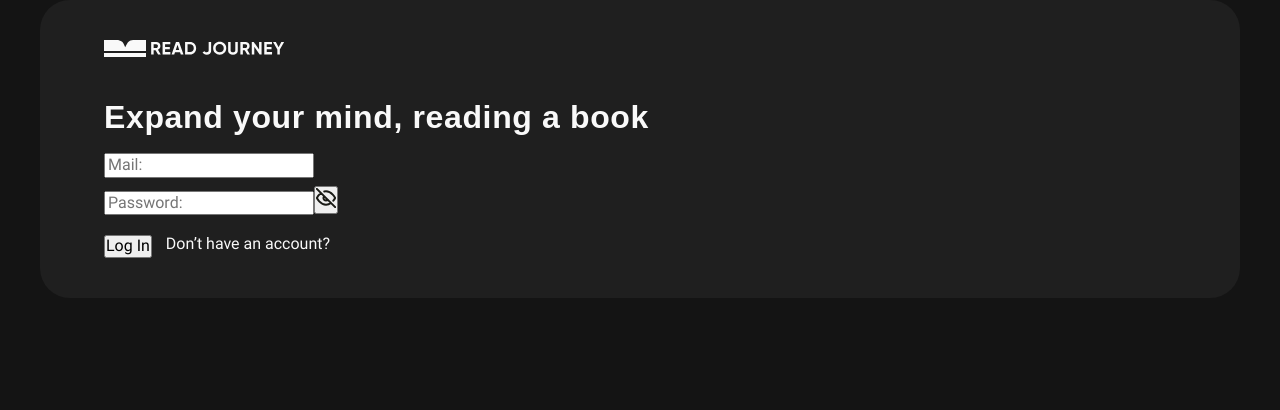
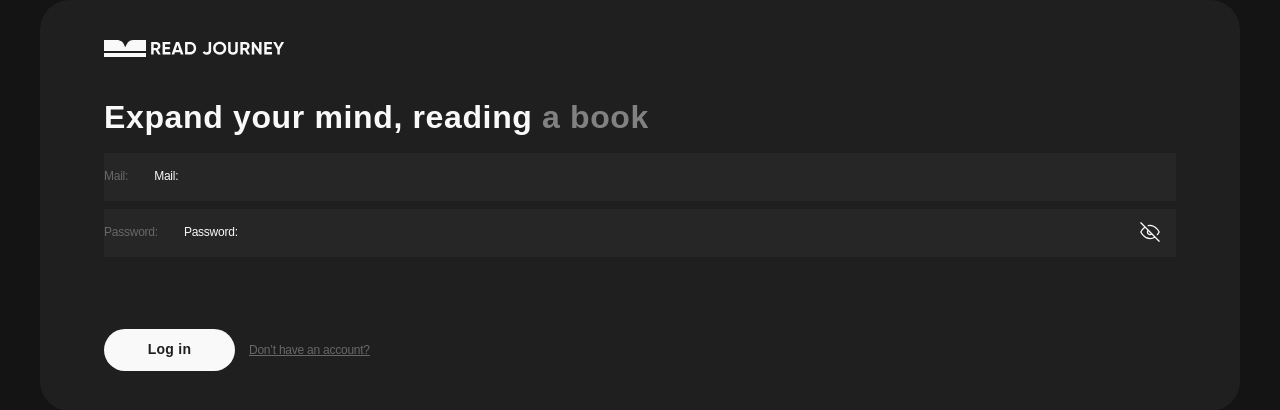
Before and after one commit to VictorFil67/read-journey, a React (Vite) app: page /read-journey/login in a window 1280 px wide. Shown: the top 410 px of the page. Built offline with nearby package versions, Linux system fonts and the light colour scheme.

Commit message:
login form without right/wrong effects

```diff
--- a/src/components/Login/Login.Styled.js
+++ b/src/components/Login/Login.Styled.js
@@ -1,3 +1,4 @@
+import { Link } from "react-router-dom";
 import styled from "styled-components";
 
 export const EnterWrap = styled.div`
@@ -12,39 +13,142 @@ export const EnterWrap = styled.div`
   }
 `;
 export const LogoWrap = styled.div`
+  height: 17px;
   @media only screen and (min-width: 768px) {
     display: none;
   }
 `;
 export const LogoTitleSvgWrap = styled.div`
-  @media only screen and (max-width: 768px) {
+  @media only screen and (max-width: 767px) {
     display: none;
   }
 `;
-export const Slogan = styled.h1`
+export const AuthSlogan = styled.h1`
   font: 700 32px / 1 "Gilroy", sans-serif;
   letter-spacing: 0.02em;
   color: #f9f9f9;
-  @media only screen and (max-width: 768px) {
+  @media only screen and (min-width: 768px) {
   }
 `;
+export const AuthSpan = styled.span`
+  font: 700 32px / 1 "Gilroy", sans-serif;
+  letter-spacing: 0.02em;
+  color: rgba(227, 227, 227, 0.5);
+  @media only screen and (min-width: 768px) {
+  }
+`;
+
 export const AuthForm = styled.form`
   display: flex;
   flex-direction: column;
   gap: 20px;
-  @media only screen and (max-width: 768px) {
+  @media only screen and (min-width: 768px) {
   }
 `;
-export const InputWrap = styled.div`
+export const AuthInputWrap = styled.div`
   display: flex;
   flex-direction: column;
   gap: 8px;
-  @media only screen and (max-width: 768px) {
+  @media only screen and (min-width: 768px) {
   }
 `;
-export const SubmitBlock = styled.div`
+export const AuthSubmitBlock = styled.div`
   display: flex;
   gap: 14px;
-  @media only screen and (max-width: 768px) {
+  align-items: center;
+  @media only screen and (min-width: 768px) {
   }
 `;
+export const EmtyBlock = styled.div`
+  height: 44px;
+  @media only screen and (min-width: 768px) {
+  }
+`;
+export const AuthLabel = styled.label`
+  display: flex;
+  flex-direction: column;
+  position: relative;
+  /* gap: 8px; */
+  @media only screen and (min-width: 768px) {
+  }
+`;
+export const AuthInputContainer = styled.div`
+  display: flex;
+  gap: 10px;
+  /* border: 1px solid red; */
+  border-radius: 12px;
+  align-items: center;
+  background: #262626;
+  @media only screen and (min-width: 768px) {
+  }
+`;
+export const AuthInputTitle = styled.p`
+  padding: 14px 0 14px 14px;
+  /* border-radius: 12px 0 0 12px; */
+  color: #686868;
+  background: #262626;
+  font: 500 12px / 1.33333 "Gilroy", sans-serif;
+  letter-spacing: -0.02em;
+  text-align: center;
+  @media only screen and (min-width: 768px) {
+    padding: 16px 16px 16px 0;
+  }
+`;
+export const AuthInput = styled.input`
+  padding: 14px 14px 14px 0;
+  /* border-radius: 0 12px 12px 0; */
+  background: #262626;
+  color: #f9f9f9;
+  width: 100%;
+  outline: none;
+  border: none;
+  font: 500 12px / 1.33333 "Gilroy", sans-serif;
+  letter-spacing: -0.02em;
+  &::placeholder {
+    background: #262626;
+    color: #f9f9f9;
+  }
+  /* &:focus, */
+  &:active {
+    background: #262626;
+    color: #f9f9f9;
+  }
+  @media only screen and (min-width: 768px) {
+    padding: 16px 16px 16px 0;
+  }
+`;
+export const AuthEyeBtn = styled.button`
+  position: absolute;
+  right: 16px;
+  top: 13px;
+  background-color: transparent;
+  border: none;
+  padding: 0;
+  height: 20px;
+  width: 20px;
+  z-index: 2;
+`;
+export const AuthButton = styled.button`
+  /* margin-top: 22px; */
+  border-radius: 30px;
+  padding: 12px 15px;
+  border: none;
+  background-color: #f9f9f9;
+  transition: all 0.3s;
+  width: 131px;
+  /* white-space: nowrap; */
+  font: 700 14px / 1.28571 "Gilroy", sans-serif;
+  letter-spacing: 0.02em;
+  color: #1f1f1f;
+  &:hover {
+    background-color: var(--hover-green);
+  }
+`;
+export const LinkStyled = styled(Link)`
+  font: 500 12px / 1.16667 "Gilroy", sans-serif;
+  letter-spacing: -0.02em;
+  text-decoration: underline;
+  text-decoration-skip-ink: none;
+  text-align: center;
+  color: #686868;
+`;
--- a/src/components/Login/Login.jsx
+++ b/src/components/Login/Login.jsx
@@ -9,16 +9,25 @@ import { useEffect, useState } from "react";
 import { Loader } from "../Loader/Loader";
 import { signInThunk } from "../../store/auth/operations";
 import { selectIsLoading } from "../../store/auth/selectors";
-import { Link, useNavigate } from "react-router-dom";
+import { useNavigate } from "react-router-dom";
 import { Container } from "../Layout/Layout.Styled";
 import {
+  AuthButton,
+  AuthEyeBtn,
   AuthForm,
+  AuthInput,
+  AuthInputContainer,
+  AuthInputTitle,
+  AuthInputWrap,
+  AuthLabel,
+  AuthSlogan,
+  AuthSpan,
+  AuthSubmitBlock,
+  EmtyBlock,
   EnterWrap,
-  InputWrap,
+  LinkStyled,
   LogoTitleSvgWrap,
   LogoWrap,
-  Slogan,
-  SubmitBlock,
 } from "./Login.Styled";
 import Logo from "../../images/Logo";
 import LogoTitleSvg from "../../images/LogoTitleSvg";
@@ -79,36 +88,47 @@ export const Login = () => {
           {/* {window.innerWidth < 768 ? <Logo /> : <LogoTitleSvg />} */}
           <AuthForm onSubmit={handleSubmit(onSubmit)}>
             {/* <div> */}
-            <Slogan>
-              Expand your mind, reading <span> a book</span>
-            </Slogan>
-            <InputWrap>
-              <label>
-                <input placeholder="Mail:" type="text" {...register("email")} />
+            <AuthSlogan>
+              Expand your mind, reading <AuthSpan>a book</AuthSpan>
+            </AuthSlogan>
+            <AuthInputWrap>
+              <AuthLabel>
+                <AuthInputContainer>
+                  <AuthInputTitle>Mail:</AuthInputTitle>
+                  <AuthInput
+                    placeholder="Mail:"
+                    type="text"
+                    {...register("email")}
+                  />
+                </AuthInputContainer>
                 <span>{errors.email?.message}</span>
-              </label>
-              <label>
-                <input
-                  placeholder="Password:"
-                  type={eye ? "text" : "password"}
-                  {...register("password")}
-                />
+              </AuthLabel>
+              <AuthLabel>
+                <AuthInputContainer>
+                  <AuthInputTitle>Password:</AuthInputTitle>
+                  <AuthInput
+                    placeholder="Password:"
+                    type={eye ? "text" : "password"}
+                    {...register("password")}
+                  />
+                </AuthInputContainer>
                 <span>{errors.password?.message}</span>
-                <button
+                <AuthEyeBtn
                   type="button"
                   onClick={() => setEye(!eye)}
                   aria-label="show or hide password"
                 >
                   {eye ? <EyeOpenSvg /> : <EyeCloseSvg />}
-                </button>
-              </label>
-            </InputWrap>
-            <SubmitBlock>
-              <button name="submit" type="submit" aria-label="Log In">
-                Log In
-              </button>
-              <Link to={"/register"}>Don’t have an account?</Link>
-            </SubmitBlock>
+                </AuthEyeBtn>
+              </AuthLabel>
+              <EmtyBlock></EmtyBlock>
+            </AuthInputWrap>
+            <AuthSubmitBlock>
+              <AuthButton name="submit" type="submit" aria-label="Log In">
+                Log in
+              </AuthButton>
+              <LinkStyled to={"/register"}>Don’t have an account?</LinkStyled>
+            </AuthSubmitBlock>
           </AuthForm>
         </EnterWrap>
       </Container>
--- a/src/images/EyeCloseSvg.jsx
+++ b/src/images/EyeCloseSvg.jsx
@@ -6,13 +6,20 @@ const EyeCloseSvg = (props) => (
     fill="none"
     {...props}
   >
-    <path
-      stroke="#191A15"
+    <g
+      stroke="#F9F9F9"
       strokeLinecap="round"
       strokeLinejoin="round"
-      strokeWidth={2}
-      d="M14.95 14.95A8.392 8.392 0 0 1 10 16.667C4.167 16.667.833 10 .833 10A15.375 15.375 0 0 1 5.05 5.05m3.2-1.517a7.6 7.6 0 0 1 1.75-.2c5.833 0 9.167 6.667 9.167 6.667a15.412 15.412 0 0 1-1.8 2.658m-5.6-.891a2.5 2.5 0 1 1-3.534-3.534M.833.833l18.334 18.334"
-    />
+      strokeWidth={1.3}
+      clipPath="url(#a)"
+    >
+      <path d="M14.95 14.95A8.392 8.392 0 0 1 10 16.667C4.167 16.667.833 10 .833 10A15.375 15.375 0 0 1 5.05 5.05m3.2-1.517a7.6 7.6 0 0 1 1.75-.2c5.833 0 9.167 6.667 9.167 6.667a15.418 15.418 0 0 1-1.8 2.658m-5.6-.891a2.5 2.5 0 1 1-3.534-3.534M.833.833l18.334 18.334" />
+    </g>
+    <defs>
+      <clipPath id="a">
+        <path fill="#fff" d="M0 0h20v20H0z" />
+      </clipPath>
+    </defs>
   </svg>
 );
 export default EyeCloseSvg;
--- a/src/images/EyeOpenSvg.jsx
+++ b/src/images/EyeOpenSvg.jsx
@@ -2,23 +2,23 @@ const EyeOpenSvg = (props) => (
   <svg
     xmlns="http://www.w3.org/2000/svg"
     width={20}
-    height={16}
+    height={20}
     fill="none"
     {...props}
   >
     <path
-      stroke="#191A15"
+      stroke="#F9F9F9"
       strokeLinecap="round"
       strokeLinejoin="round"
-      strokeWidth={2}
-      d="M.833 8S4.167 1.333 10 1.333 19.167 8 19.167 8 15.833 14.667 10 14.667.833 8 .833 8Z"
+      strokeWidth={1.3}
+      d="M.833 10S4.167 3.333 10 3.333 19.167 10 19.167 10 15.833 16.667 10 16.667.833 10 .833 10Z"
     />
     <path
-      stroke="#191A15"
+      stroke="#F9F9F9"
       strokeLinecap="round"
       strokeLinejoin="round"
-      strokeWidth={2}
-      d="M10 10.5a2.5 2.5 0 1 0 0-5 2.5 2.5 0 0 0 0 5Z"
+      strokeWidth={1.3}
+      d="M10 12.5a2.5 2.5 0 1 0 0-5 2.5 2.5 0 0 0 0 5Z"
     />
   </svg>
 );
```
Also changed, not shown: src/App.jsx (+0 -7 lines), src/styles/variables.css (renamed from src/styles/fonts/variables.css).
